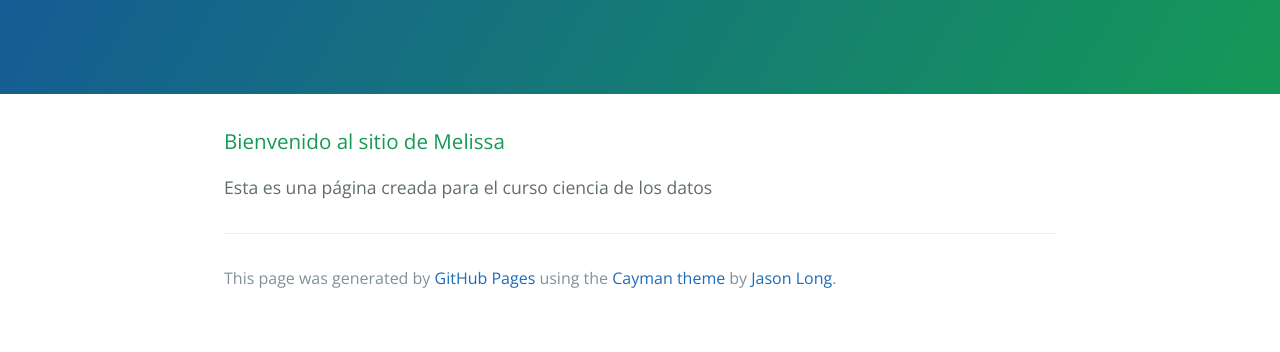
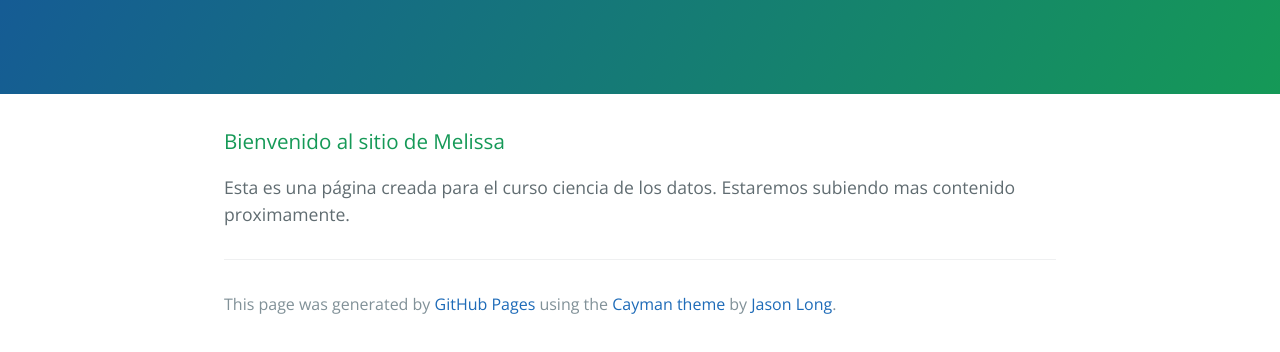
Before and after one commit to melipelo/melipelo.github.io, a plain HTML site: page index.html in a window 1280 px wide. Shown: the part 176-528 px from the top of the page. Drawn offline with nearby package versions, Linux system fonts and the light colour scheme.

Commit message:
Update index.html

```diff
--- a/index.html
+++ b/index.html
@@ -19,7 +19,7 @@
       <h3>
 <a id="bienvenido-al-sitio-de-melissa" class="anchor" href="#bienvenido-al-sitio-de-melissa" aria-hidden="true"><span aria-hidden="true" class="octicon octicon-link"></span></a>Bienvenido al sitio de Melissa</h3>
 
-<p>Esta es una página creada para el curso ciencia de los datos</p>
+<p>Esta es una página creada para el curso ciencia de los datos. Estaremos subiendo mas contenido proximamente.</p>
 
       <footer class="site-footer">
 
```
